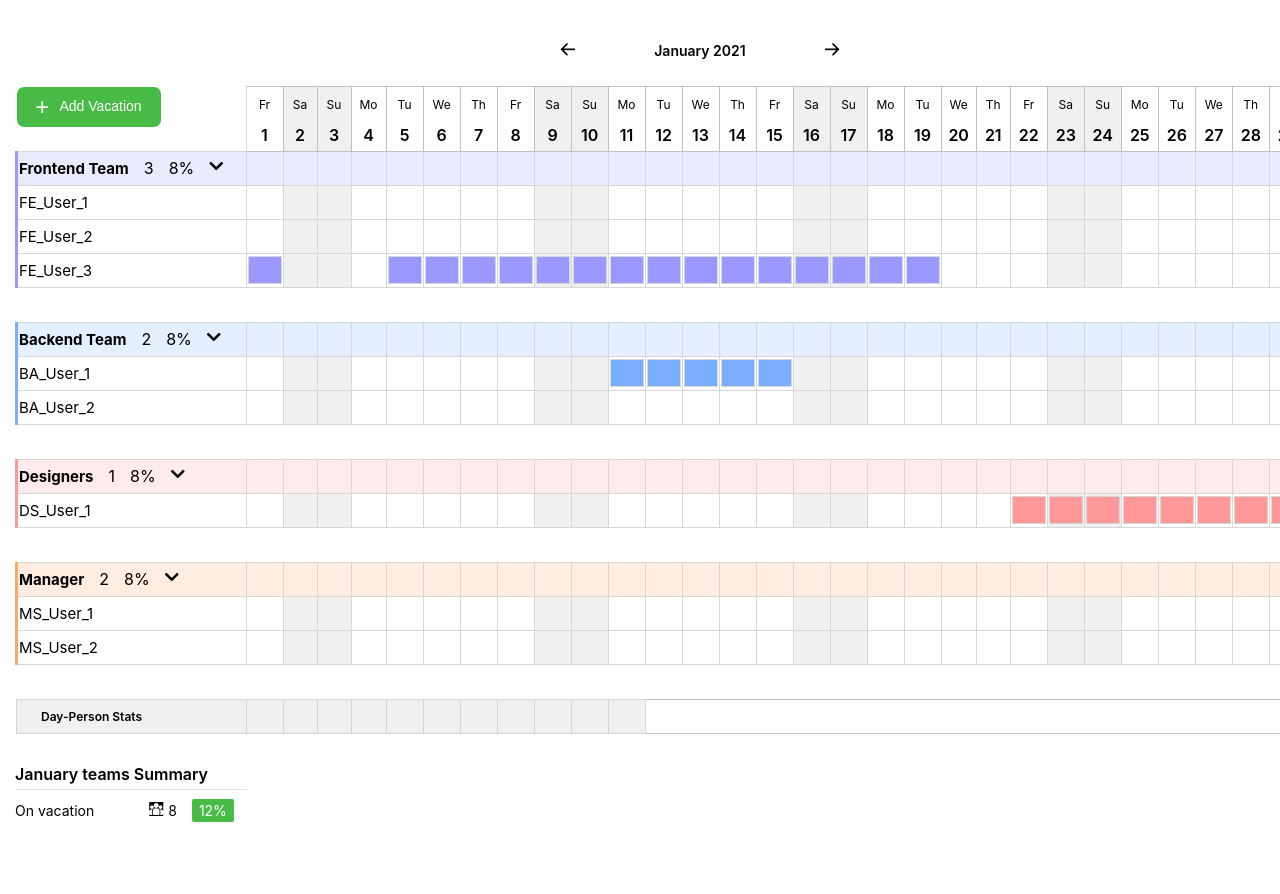
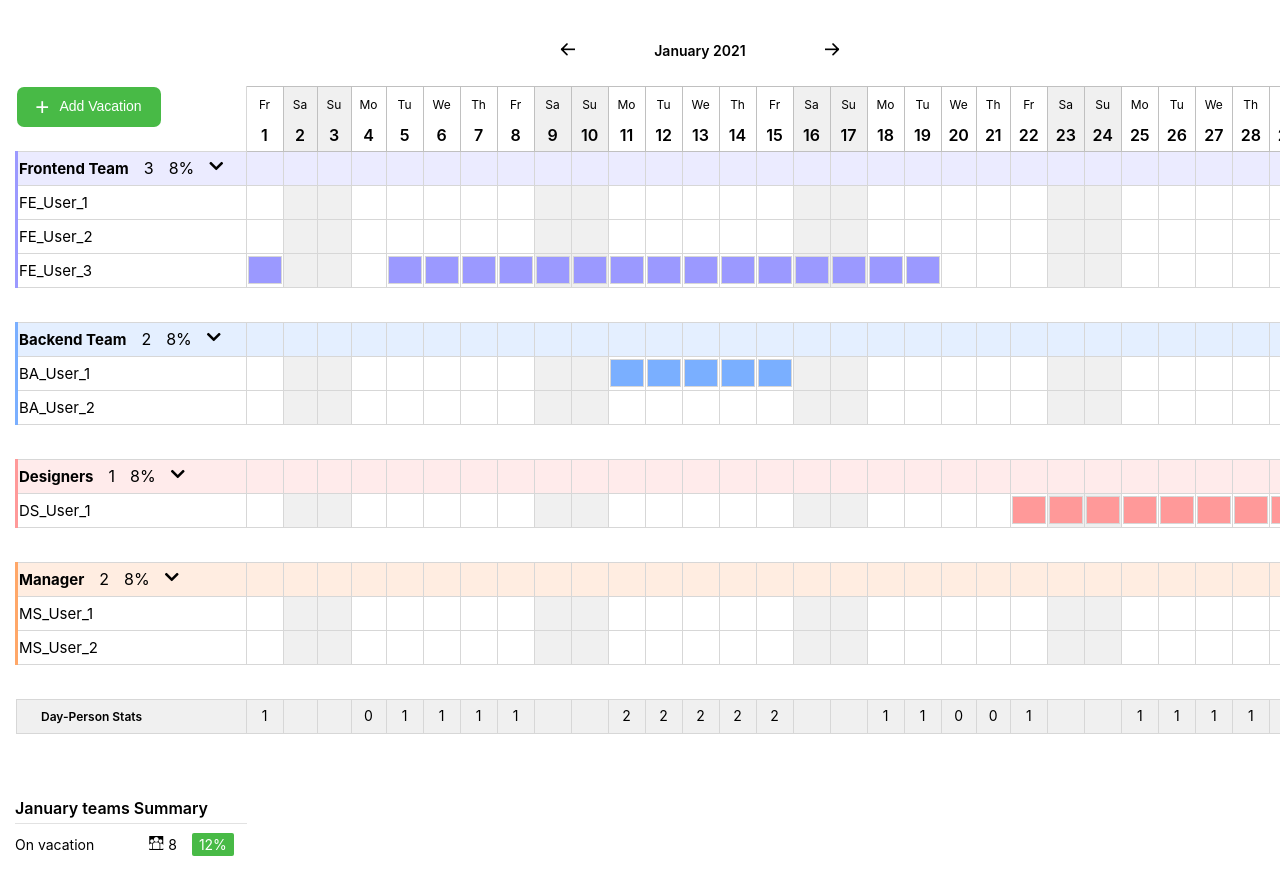
Before and after one commit to LesnovArt/calendarWithReact, a React (Create React App) app: page / in a window 1280 px wide. Shown: the top 894 px of the page. Before the commit the page ends 871 px from the top, so only its background shows below. Built offline with nearby package versions, Linux system fonts and the light colour scheme; data requests are answered from the project's data file.

Commit message:
fill sum for day

```diff
--- a/src/components/errorBoundary/errorBoundary.js
+++ b/src/components/errorBoundary/errorBoundary.js
@@ -1,4 +1,4 @@
-import React, { Component } from 'react';
+import { Component } from 'react';
 import styles from './errorBoundary.module.scss';
 
 export default class  ErrorBoundary extends Component {
--- a/src/components/tableFooter/tableFooter.js
+++ b/src/components/tableFooter/tableFooter.js
@@ -1,17 +1,13 @@
 import React from "react";
 import style from "./tableFooter.module.scss";
-import moment from "moment"
 
 function TableFooter({ arrDays, users, vacations, currentDate }) {
+  let sumVacationForDay = [];
 
   function addVacationsToUser(users, vacations) {
-    users.map((user) => {
-
-      vacations.map((vacation) => {
+    users.forEach((user) => {
+      vacations.forEach((vacation) => {
         if (user.id === vacation.userId) {
-          // console.log(user.id)
-          // console.log(vacation.userId)
-          // console.log(vacations)
           user.vacation.push(vacation)
         }
       })
@@ -19,77 +15,55 @@ function TableFooter({ arrDays, users, vacations, currentDate }) {
   }
   addVacationsToUser(users, vacations)
 
-
-  // console.log(arrDays[0].dayOfMonth)
-  const sumVacationForDay = [];
-  // arrDays.forEach((day) => {
-
-  //   users.forEach((user) => {
-
-  //     if (user.vacation.length > 0) {
-
-  //       user.vacation.forEach((vacation) => {
-  //         const currentMonthandYear = day.fullDate.slice(3, 10);
-  //         const vacationMonthandYear = vacation.startDate.slice(3, 10);
-
-  //         if (vacationMonthandYear ===  currentMonthandYear) {
-  //           let startDay = vacation.startDate.slice(0,2);
-  //           let endDay = vacation.endDate.slice(0,2);
-
-  //           if(day.dayOfMonth >=  Number(startDay) && day.dayOfMonth <= Number(endDay)){
-  //             day.isDayOff = true
-  //           }
-  //         }
-  //       })
-  //     }
-  //   })
-  //   console.log(`${day.dayOfMonth} : ${count}`)
-  // sumVacationForDay.push(count)
-  // })
-
-  // console.log(sumVacationForDay)
-  // console.log(arrDays)
-    function sumCount(arrDays) {
-      // let day = []
-      console.log(arrDays)
-      arrDays.forEach((day) => {
-        sumVacationForDay.push(day.isVacDay)
-        console.log(day)
-        })
-
+  function cleanSumArray(array){
+    while(array.length > 0) {
+      array.pop();
+    }
   }
 
+  function getSumsVocationForDay() {
+    cleanSumArray(sumVacationForDay);
 
-  return (<tr className={style.statsRow}>
-    <td className={style.statsRow__name}>Day-Person Stats</td>
-    {arrDays.map((cell, index) => (
-      cell.isDayOff ?
-      (<td className={style.statsRow__outputItem}></td>)
-      :
-                (users.forEach((user) => {
+    arrDays.forEach((day) => {
+      let count = 0;
+      users.forEach((user) => {
 
         if (user.vacation.length > 0) {
 
           user.vacation.forEach((vacation) => {
-                    const currentMonthandYear = cell.fullDate.slice(3, 10);
+            const currentMonthandYear = day.fullDate.slice(3, 10);
             const vacationMonthandYear = vacation.startDate.slice(3, 10);
 
             if (vacationMonthandYear ===  currentMonthandYear) {
               let startDay = vacation.startDate.slice(0,2);
               let endDay = vacation.endDate.slice(0,2);
 
-                      if(cell.dayOfMonth >=  Number(startDay) && cell.dayOfMonth <= Number(endDay)){
-                        cell.isVacDay = true;
-                        return <td className={style.statsRow__outputItem}>{sumCount(arrDays)}</td>
+              if(day.dayOfMonth >=  Number(startDay) && day.dayOfMonth <= Number(endDay) && !day.isDayOff){
+                day.isVacDay = true;
+                count++
               }
             }
           })
         }
       })
-        )
+    sumVacationForDay.push(count);
+    })
+  return sumVacationForDay;
+  }
+
+  return (
+        <tbody>
+          <tr className={style.statsRow}>
+            <td className={style.statsRow__name}>Day-Person Stats</td>
+            {arrDays.map((cell, index) => (
+              cell.isDayOff ?
+              (<td className={style.statsRow__outputItem} key={`${index}tfoot`}></td>)
+              :
+              (<td className={style.statsRow__outputItem} key={`${index}tfoot`}>{getSumsVocationForDay()[index]}</td>)
             ))}
             <td className={style.sumCell}></td>
           </tr>
+        </tbody>
   );
 }
 
--- a/src/components/tableHead/tableHead.js
+++ b/src/components/tableHead/tableHead.js
@@ -10,14 +10,14 @@ function TableHead({ arrDays }) {
             <span className={style.plus}>+</span>Add Vacation
           </button>
         </td>
-        {arrDays.map((cell) => (
+        {arrDays.map((cell, index) => (
           cell.isDayOff ?
-          (<td className={`${style.calendarRow__outputItem}, ${style.weekend}`}>
+          (<td className={`${style.calendarRow__outputItem}, ${style.weekend}`} key={`${index}thead`}>
             <span className={style.calendarRow__outputDay}>{cell.dayName}</span>
             <span className={style.calendarRow__outputDate}>{cell.dayOfMonth}</span>
           </td> )
           :
-          (<td className={style.calendarRow__outputItem}>
+          (<td className={style.calendarRow__outputItem} key={`${index}thead`}>
             <span className={style.calendarRow__outputDay}>{cell.dayName}</span>
             <span className={style.calendarRow__outputDate}>{cell.dayOfMonth}</span>
           </td>)
@@ -28,97 +28,3 @@ function TableHead({ arrDays }) {
 }
 
 export default TableHead;
-
-// export class Table extends Component {
-//   constructor(parentSelector, date, popupWindowContext) {
-//     super(parentSelector, "table");
-//     this.popupWindowContext = popupWindowContext;
-//     this.teamsContext = [];
-//     this.date = date;
-//     this.component.innerHTML = `<thead><tr class="outputCalendar"></tr></thead>`;
-//     this.daysInCurrentMonth = new Date(date.getFullYear(), date.getMonth() + 1, 0).getDate();
-//     this.teamSumStats = [];
-//     this.foot = {};
-//   }
-
-//   generateTableHead() {
-//     this.foot = new TeamsFooter(this.component, this.teamSumStats);
-//     this.foot.render();
-//     let outputCalendarHTML = `<td class="addVacationCell outputItem "><button class="addVacationBtn"><span>+</span>Add Vacation</button></td>`;
-//     const outputCalendar = this.component.querySelector(".outputCalendar");
-//     for (let index = 1; index <= this.daysInCurrentMonth; index++) {
-//       const chosenDate = new Date(this.date.getFullYear(), this.date.getMonth(), index);
-//       const [dayName, , date] = dateFormatter.format(chosenDate).replace(",", "").split(" ");
-//       const isWeekend = dayName === "Sat" || dayName === "Sun";
-//       outputCalendarHTML += `<td class="outputItem ${isWeekend ? "weekend" : ""}">
-//                 <span class="outputDay">${dayName.slice(0, -1)}</span>
-//                 <span class="outputDate">${date}</span>
-//                 </td>`;
-//     }
-//     outputCalendarHTML += `<td class="sumCell outputItem weekend">Sum</td>`;
-//     outputCalendar.innerHTML = outputCalendarHTML;
-//     const addVacationButton = this.component.querySelector(".addVacationBtn");
-//     addVacationButton.addEventListener("click", this.popupWindowContext.show.bind(this.popupWindowContext));
-//   }
-
-//   updateTableHead(newDate) {
-//     const daysInPreviousMonth = this.daysInCurrentMonth;
-//     this.daysInCurrentMonth = new Date(newDate.getFullYear(), newDate.getMonth() + 1, 0).getDate();
-//     let daysList = Array.prototype.slice.call(this.component.querySelectorAll(".outputItem"));
-//     daysList = daysList.splice(1, daysList.length - 2);
-//     if (this.daysInCurrentMonth < daysInPreviousMonth) {
-//       for (let index = this.daysInCurrentMonth; index < daysInPreviousMonth; index++) {
-//         daysList[index].remove();
-//       }
-//     } else if (this.daysInCurrentMonth > daysInPreviousMonth) {
-//       for (let index = daysInPreviousMonth; index < this.daysInCurrentMonth; index++) {
-//         const newCell = document.createElement("td");
-//         newCell.className = "outputItem";
-//         newCell.innerHTML = `
-//                                 <span class="outputDay"></span>
-//                                 <span class="outputDate">${index + 1}</span>`;
-//         daysList.push(newCell);
-//         daysList[index - 1].after(newCell);
-//       }
-//     }
-//     for (let index = 1; index <= this.daysInCurrentMonth; index++) {
-//       const chosenDate = new Date(newDate.getFullYear(), newDate.getMonth(), index);
-//       const [dayName] = dateFormatter.format(chosenDate).replace(",", "").split(" ");
-//       daysList[index - 1].querySelector(".outputDay").textContent = dayName.slice(0, -1);
-//       // eslint-disable-next-line no-unused-expressions
-//       dayName === "Sat" || dayName === "Sun"
-//         ? daysList[index - 1].classList.add("weekend")
-//         : daysList[index - 1].classList.remove("weekend");
-//     }
-//     this.teamSumStats = [];
-//     for (let index = 0; index < this.teamsContext.length; ++index) {
-//       this.teamsContext[index].updateTeam(newDate);
-//       this.increaseTeamSumStats(this.teamsContext[index].dayPersonStats);
-//     }
-//     this.foot.updateTeamFooter(this.teamSumStats);
-//   }
-
-//   increaseTeamSumStats(teamSumArray) {
-//     if (this.teamSumStats.length === 0) {
-//       this.teamSumStats = teamSumArray;
-//     } else {
-//       for (let index = 0; index < this.teamSumStats.length; ++index) {
-//         if (this.teamSumStats[index] !== "weekend") {
-//           this.teamSumStats[index] += teamSumArray[index];
-//         }
-//       }
-//     }
-//   }
-
-//   render() {
-//     for (let index = 0; index < departmentTeams.teams.length; index++) {
-//       const team = new Team(this.component, departmentTeams.teams[index], this.daysInCurrentMonth, this.date);
-
-//       this.teamsContext.push(team);
-//       team.render();
-//       this.increaseTeamSumStats(this.teamsContext[index].dayPersonStats);
-//     }
-//     this.generateTableHead();
-//     super.render();
-//   }
-// }
--- a/src/helpers/cellsCreator.js
+++ b/src/helpers/cellsCreator.js
@@ -1,4 +1,3 @@
-import React from "react";
 import moment from "moment";
 
 export function createCells(date, memberId = 0) {
```
Lines whose indentation alone changed are shown as unchanged.
